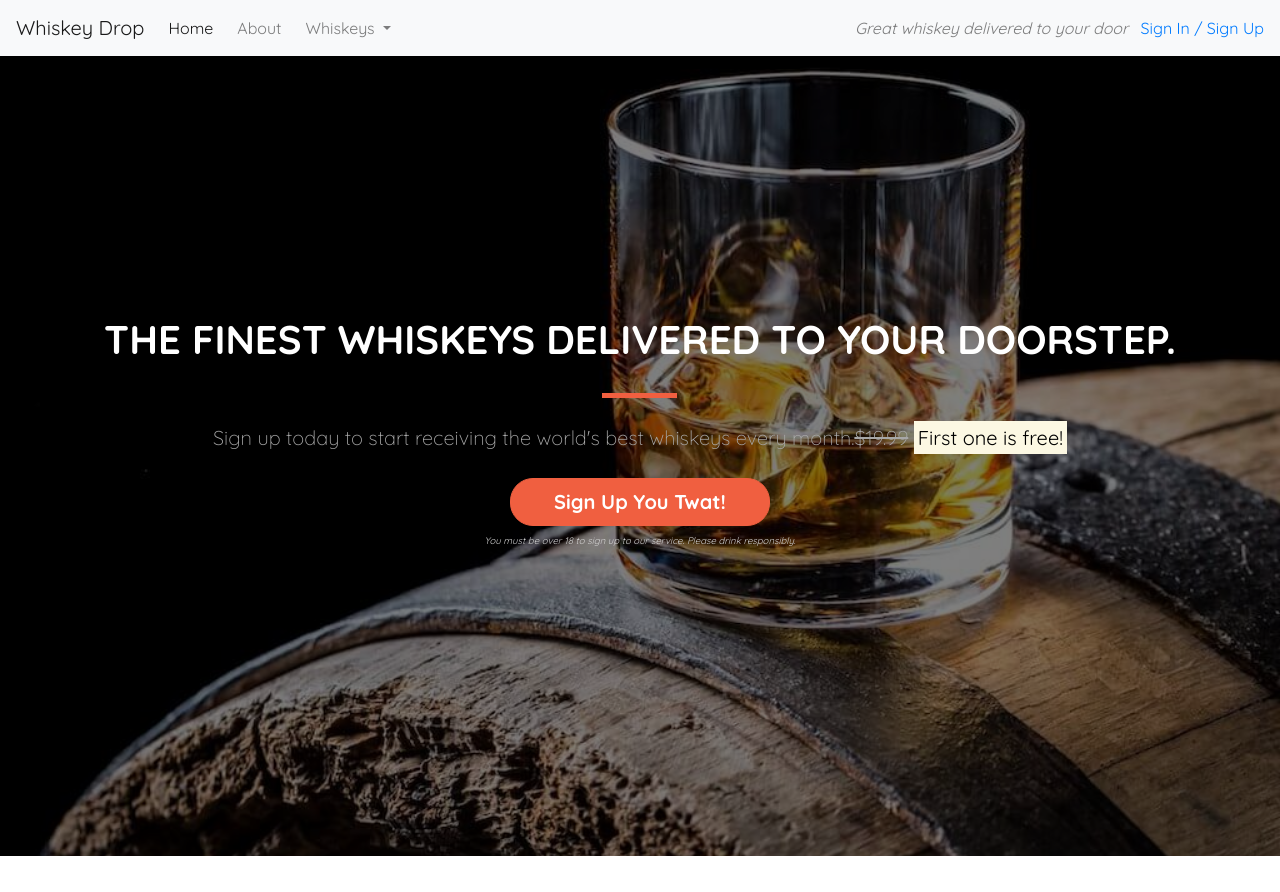
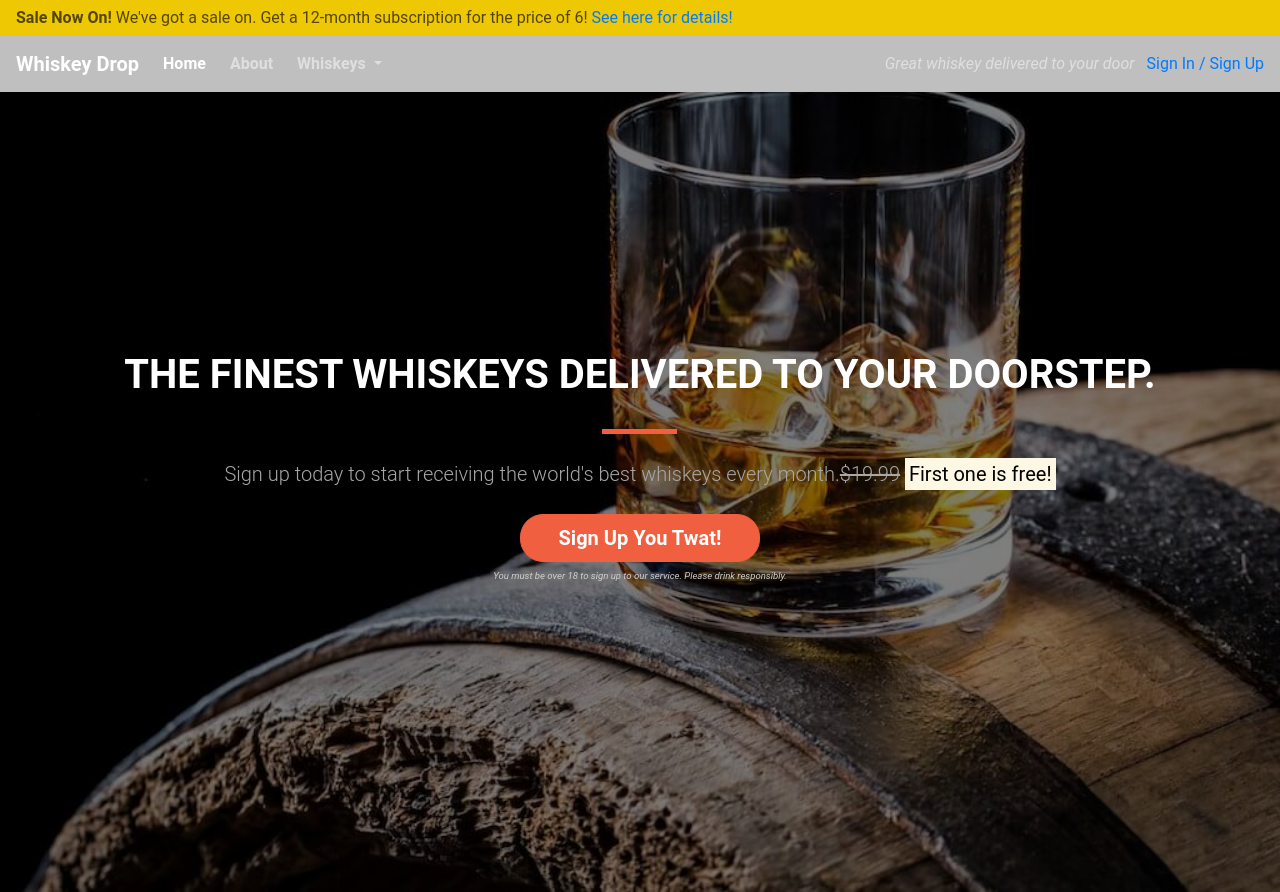
Before and after one commit to kimatron/bootstrapci, a plain HTML site: page index.html in a window 1280 px wide. Shown: the top 892 px of the page. Drawn offline with nearby package versions, Linux system fonts and the light colour scheme.

Commit message:
Style nav bar to match dark theme

```diff
--- a/index.html
+++ b/index.html
@@ -19,7 +19,18 @@
 
 <body>
   <!--Nav-->
-  <nav class="navbar navbar-light navbar-expand-sm bg-light">
+  <div class="container-fluid navalert-container">
+    <div class="container-fluid alert-container">
+      <div class="row d-none d-sm-block">
+        <div class="col-12">
+          <div class="site-wide-alert alert alert-warning">
+            <strong>Sale Now On!</strong> We've got a sale on. Get a 12-month subscription for the price of 6! <a
+              href="">See here for details!</a>
+          </div>
+        </div>
+      </div>
+    </div>
+    <nav class="navbar navbar-dark navbar-expand-sm">
       <a href="/" class="navbar-brand">
         Whiskey Drop</a>
 
@@ -32,8 +43,8 @@
           <li class="active nav-item mr-2"><a class="nav-link" href="/">Home</a></li>
           <li class="nav-item mr-2"><a class="nav-link" href="">About</a></li>
           <li class="nav-item dropdown">
-          <a class="nav-link dropdown-toggle" href="#" id="navbarDropdownMenuLink" role="button" data-toggle="dropdown"
-            aria-haspopup="true" aria-expanded="false">
+            <a class="nav-link dropdown-toggle" href="#" id="navbarDropdownMenuLink" role="button"
+              data-toggle="dropdown" aria-haspopup="true" aria-expanded="false">
               Whiskeys
             </a>
             <div class="dropdown-menu" aria-labelledby="navbarDropdownMenuLink">
--- a/style.css
+++ b/style.css
@@ -1,15 +1,27 @@
 body {
-  font-family: 'Quicksand', sans-serif;
+  font-family: 'Roboto', sans-serif;
 }
 
-/* Containers */
+.alert-container .col-12 {
+  padding-left: 0;
+  padding-right: 0;
+}
 
-.alert-container {}
+.site-wide-alert {
+  color: #544600;
+  background-color: #eec802;
+  border-color: #eec802;
+  padding: 5px 15px;
+  margin-bottom: 0;
+  border: 1px solid transparent;
+  border-radius: 0;
+}
+
 
 .callout-container {
   height: 100vh;
 
-  background: url('assets/images/whiskeyclub.jpeg') no-repeat center center fixed;
+  background: url('assets/images/whiskeyclub.jpeg') no-repeat bottom right fixed;
   -webkit-background-size: cover;
   -moz-background-size: cover;
   -o-background-size: cover;
@@ -31,26 +43,36 @@ body {
   background-color: rgba(0, 0, 0, 0.5);
 }
 
-.quotes-container {}
+/* Navbar */
 
-.features-container {}
-
-/* Block dividers */
-
-.block-divider {
-  width: 75px;
-  height: 5px;
-  border: 0;
-  background-color: #444;
+.navalert-container {
+  position: absolute;
+  top: 0;
+  left: 0;
+  z-index: 1;
+  padding-left: 0;
+  padding-right: 0;
 }
 
-.block-divider--orange {
-  background-color: #f05f40;
+.navbar {
+  margin-bottom: 0;
+  width: 100%;
+  background-color: rgba(0, 0, 0, .25);
+  border: 0;
 }
 
-.block-divider--short {
-  width: 35px;
+.navbar .navbar-toggler {
+  border: 0;
 }
+
+.navbar .navbar-brand {
+  font-weight: bold;
+}
+
+.navbar .navbar-nav a {
+  font-weight: bold;
+}
+
 
 /* Jumbotron */
 
@@ -76,12 +98,29 @@ body {
   color: #d0d0d0;
 }
 
+/* Block dividers */
+
+.block-divider {
+  width: 75px;
+  height: 5px;
+  border: 0;
+  background-color: #444;
+}
+
+.block-divider--orange {
+  background-color: #f05f40;
+}
+
+.block-divider--short {
+  width: 35px;
+}
+
 /* Buttons */
 
 .btn--cta {
   font-weight: bold;
   border-radius: 23px;
-  width: 260px;
+  width: 240px;
 }
 
 .btn--red {
```
Lines whose indentation alone changed are shown as unchanged.
